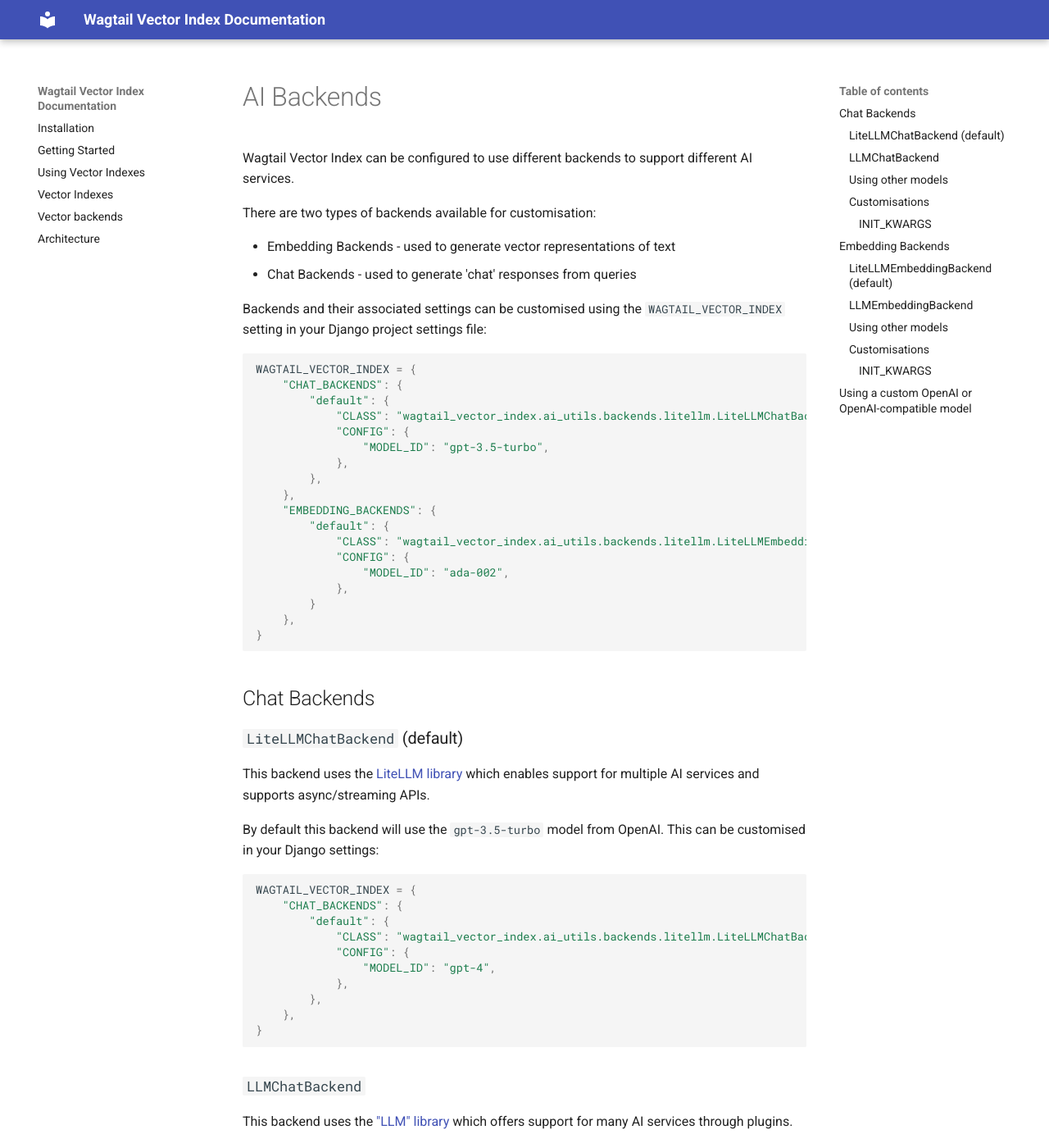
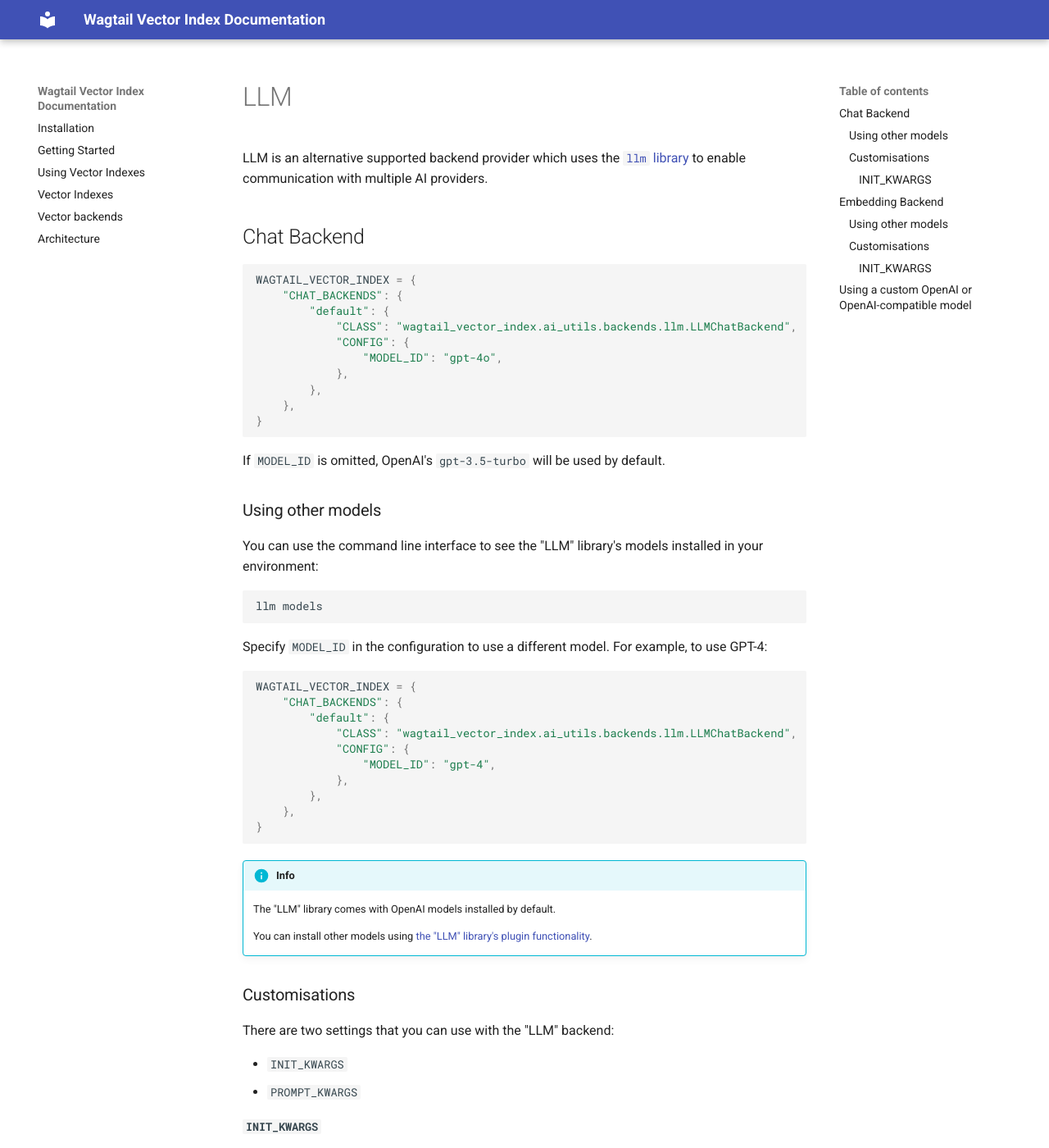
Before and after one commit to wagtail/wagtail-vector-index, an MkDocs documentation site: the page built from docs/ai-backends/llm.md, in a window 1280 px wide and 1400 px high. Shown: the whole window at 82% size. Built offline with MkDocs 1.6.1 and Material for MkDocs 9.7.7, drawn with Linux system fonts in a browser that asks for light colours; some of the changed text lies outside the part shown.

Commit message:
Separate out AI backend config docs

````diff
--- a/docs/ai-backends.md
+++ b/docs/ai-backends/llm.md
@@ -1,61 +1,24 @@
-# AI Backends
+# LLM
 
-Wagtail Vector Index can be configured to use different backends to support different AI services.
+LLM is an alternative supported backend provider which uses the [`llm` library](https://github.com/simonw/llm) to enable communication with multiple AI providers.
 
-There are two types of backends available for customisation:
+## Chat Backend
 
--   Embedding Backends - used to generate vector representations of text
--   Chat Backends - used to generate 'chat' responses from queries
-
-Backends and their associated settings can be customised using the `WAGTAIL_VECTOR_INDEX` setting in your Django project settings file:
 
 ```python
 WAGTAIL_VECTOR_INDEX = {
     "CHAT_BACKENDS": {
         "default": {
-            "CLASS": "wagtail_vector_index.ai_utils.backends.litellm.LiteLLMChatBackend",
+            "CLASS": "wagtail_vector_index.ai_utils.backends.llm.LLMChatBackend",
             "CONFIG": {
-                "MODEL_ID": "gpt-3.5-turbo",
-            },
-        },
-    },
-    "EMBEDDING_BACKENDS": {
-        "default": {
-            "CLASS": "wagtail_vector_index.ai_utils.backends.litellm.LiteLLMEmbeddingBackend",
-            "CONFIG": {
-                "MODEL_ID": "ada-002",
-            },
-        }
-    },
-}
-```
-
-## Chat Backends
-
-### `LiteLLMChatBackend` (default)
-
-This backend uses the [LiteLLM library](https://github.com/BerriAI/litellm) which enables support for multiple AI services and supports async/streaming APIs.
-
-By default this backend will use the `gpt-3.5-turbo` model from OpenAI. This can be customised in your Django settings:
-
-```python
-WAGTAIL_VECTOR_INDEX = {
-    "CHAT_BACKENDS": {
-        "default": {
-            "CLASS": "wagtail_vector_index.ai_utils.backends.litellm.LiteLLMChatBackend",
-            "CONFIG": {
-                "MODEL_ID": "gpt-4",
+                "MODEL_ID": "gpt-4o",
             },
         },
     },
 }
 ```
 
-### `LLMChatBackend`
-
-This backend uses the ["LLM" library](https://llm.datasette.io/en/stable/) which offers support for many AI services through plugins.
-
-By default, it is configured to use OpenAI's `gpt-3.5-turbo` model.
+If `MODEL_ID` is omitted, OpenAI's `gpt-3.5-turbo` will be used by default.
 
 ### Using other models
 
@@ -65,7 +28,7 @@
 llm models
 ```
 
-Then you can swap `MODEL_ID` in the configuration to use a different model. For example, to use GPT-4:
+Specify `MODEL_ID` in the configuration to use a different model. For example, to use GPT-4:
 
 ```python
 WAGTAIL_VECTOR_INDEX = {
@@ -116,28 +79,7 @@
 }
 ```
 
-## Embedding Backends
-
-### `LiteLLMEmbeddingBackend` (default)
-
-This backend uses the [LiteLLM library](https://github.com/BerriAI/litellm) which enables support for multiple AI services and supports async/streaming APIs.
-
-By default this backend will use the `text-embedding-ada-002` model from OpenAI. This can be customised in your Django settings:
-
-```python
-WAGTAIL_VECTOR_INDEX = {
-    "EMBEDDING_BACKENDS": {
-        "default": {
-            "CLASS": "wagtail_vector_index.ai_utils.backends.litellm.LiteLLMEmbeddingBackend",
-            "CONFIG": {
-                "MODEL_ID": "vertex_ai/textembedding-gecko",
-            },
-        },
-    },
-}
-```
-
-### `LLMEmbeddingBackend`
+## Embedding Backend
 
 This backend uses the ["LLM" library](https://llm.datasette.io/en/stable/) which offers support for many AI services through plugins.
 
````
Also changed, not shown: docs/ai-backends/index.md (added, +36 -0 lines), docs/ai-backends/litellm.md (added, +63 -0 lines).
